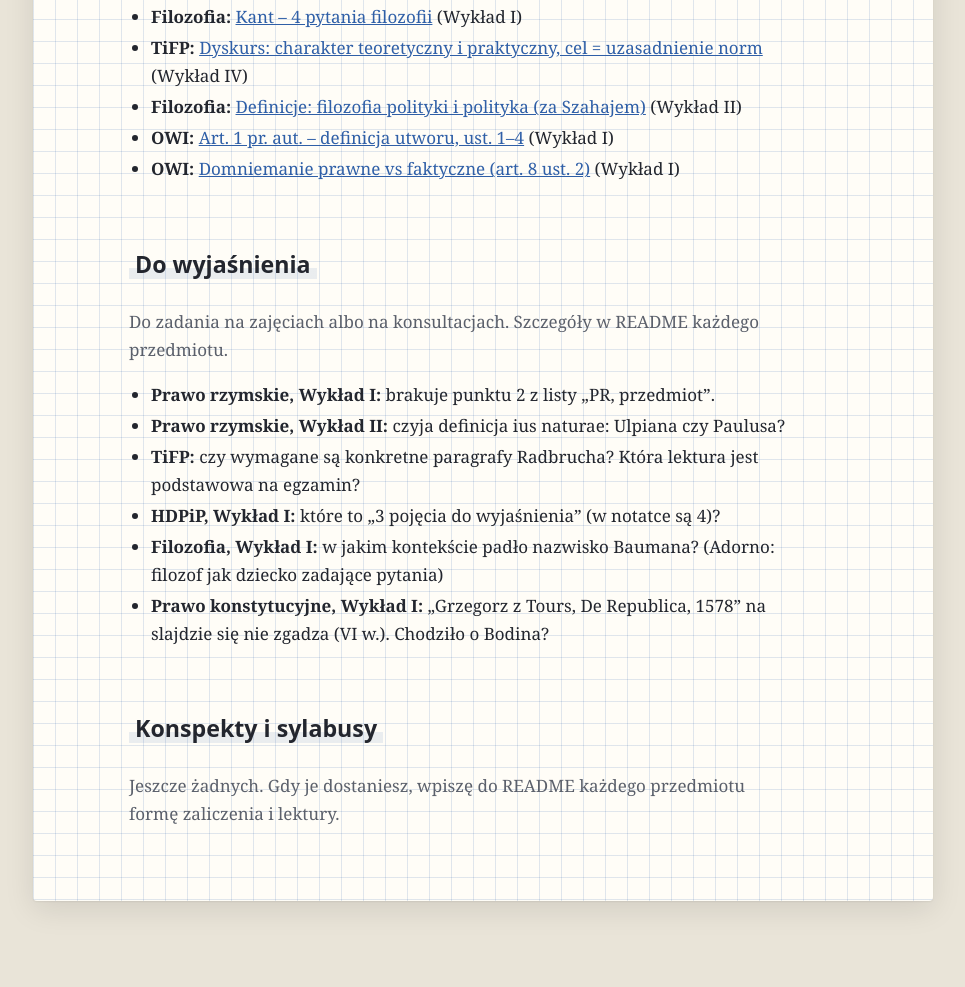
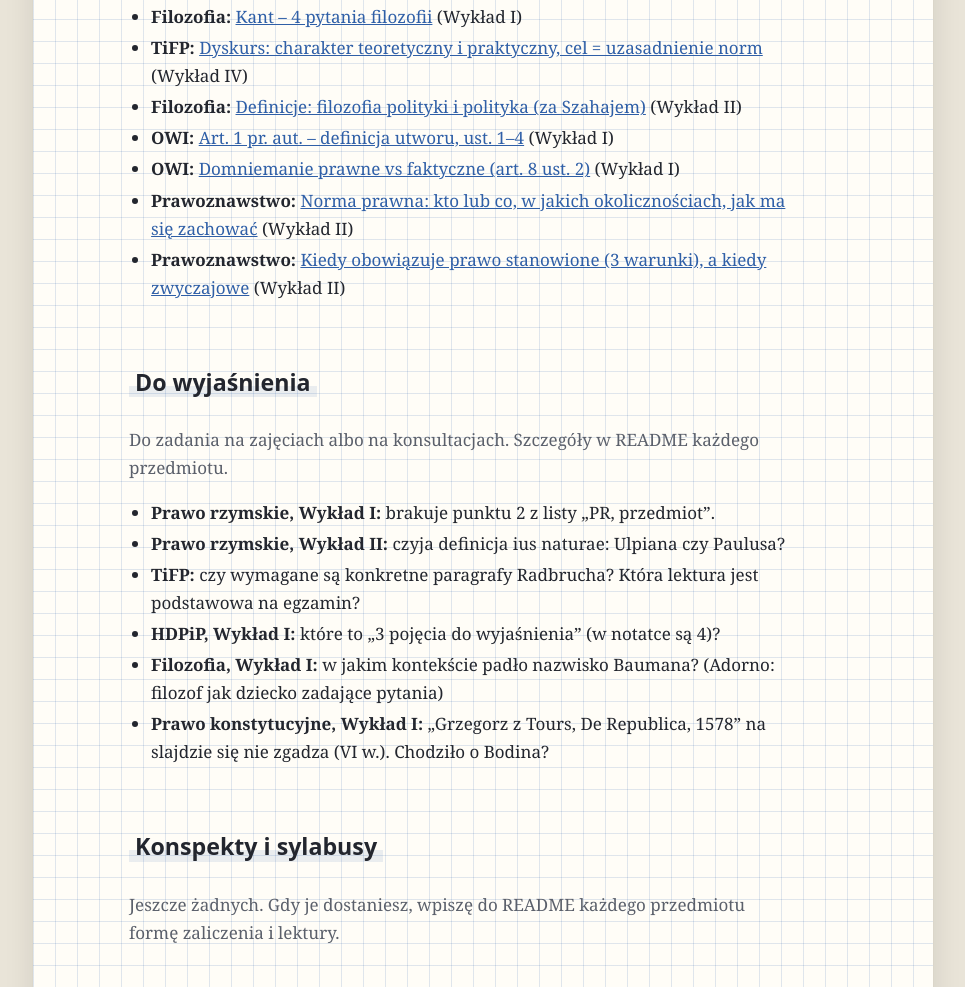
Before and after one commit to madwombat83/zeszyt, a plain HTML site: page index.html in a window 1280 px wide. Shown: the part 2987-3974 px from the top of the page, without its empty margins (157-1122 px from the left). Before the commit the page ends 3948 px from the top, so only its background shows below. Drawn offline with Linux system fonts and the light colour scheme.

Commit message:
Prawoznawstwo: obowiazywanie prawa na egzamin

```diff
--- a/index.html
+++ b/index.html
@@ -152,6 +152,8 @@
     <li><b>Filozofia:</b> <a href="Filozofia/02_Wyklad_II.html#czym">Definicje: filozofia polityki i polityka (za Szahajem)</a> (Wykład II)</li>
     <li><b>OWI:</b> <a href="Ochrona%20Wlasnosci%20Intelektualnej/01_Wyklad_I.html#art1">Art. 1 pr. aut. – definicja utworu, ust. 1–4</a> (Wykład I)</li>
     <li><b>OWI:</b> <a href="Ochrona%20Wlasnosci%20Intelektualnej/01_Wyklad_I.html#art8">Domniemanie prawne vs faktyczne (art. 8 ust. 2)</a> (Wykład I)</li>
+    <li><b>Prawoznawstwo:</b> <a href="Prawoznawstwo/02_Wyklad_II.html#norma">Norma prawna: kto lub co, w jakich okolicznościach, jak ma się zachować</a> (Wykład II)</li>
+    <li><b>Prawoznawstwo:</b> <a href="Prawoznawstwo/02_Wyklad_II.html#obowiazywanie">Kiedy obowiązuje prawo stanowione (3 warunki), a kiedy zwyczajowe</a> (Wykład II)</li>
   </ul>
 
   <h2>Do wyjaśnienia</h2>
```
Also changed, not shown: Prawoznawstwo/02_Wyklad_II.html (+1 -0 lines).
